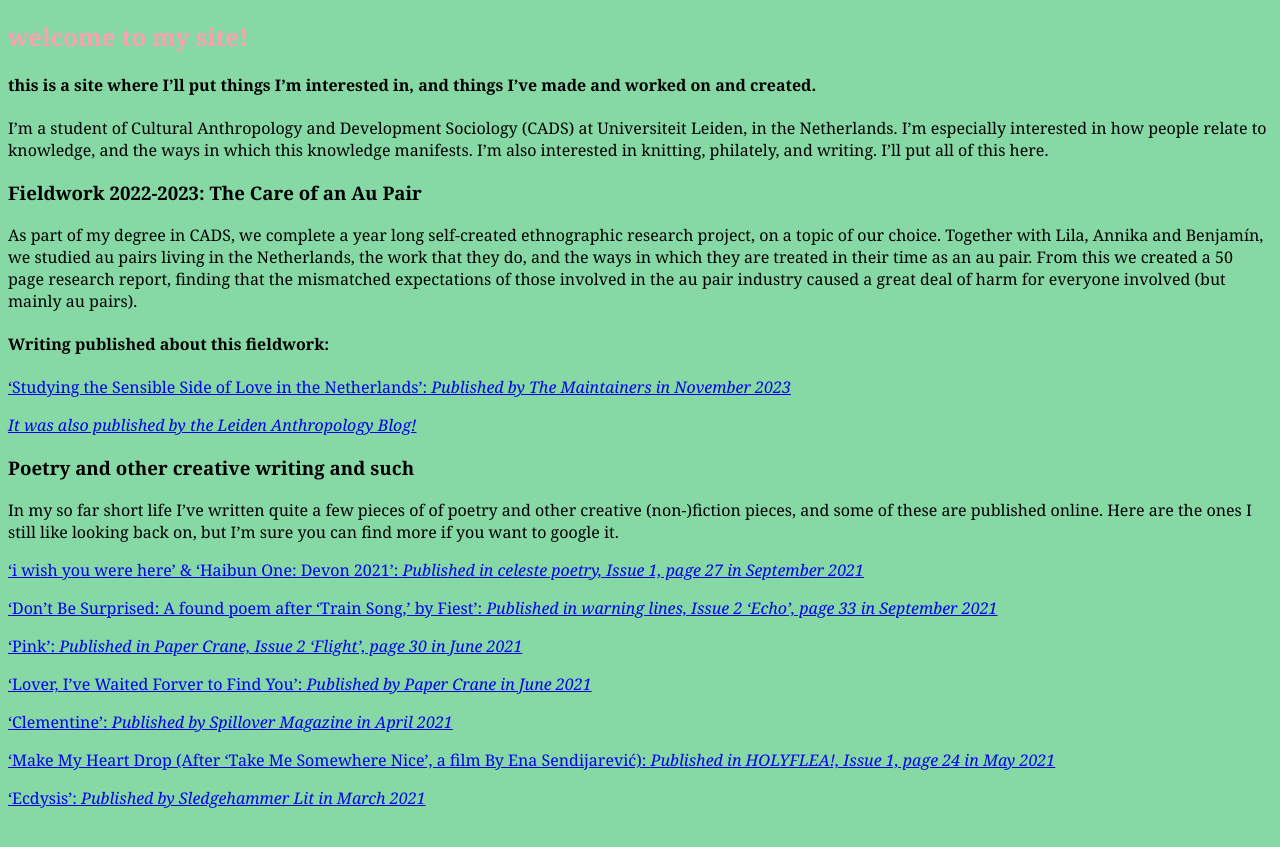
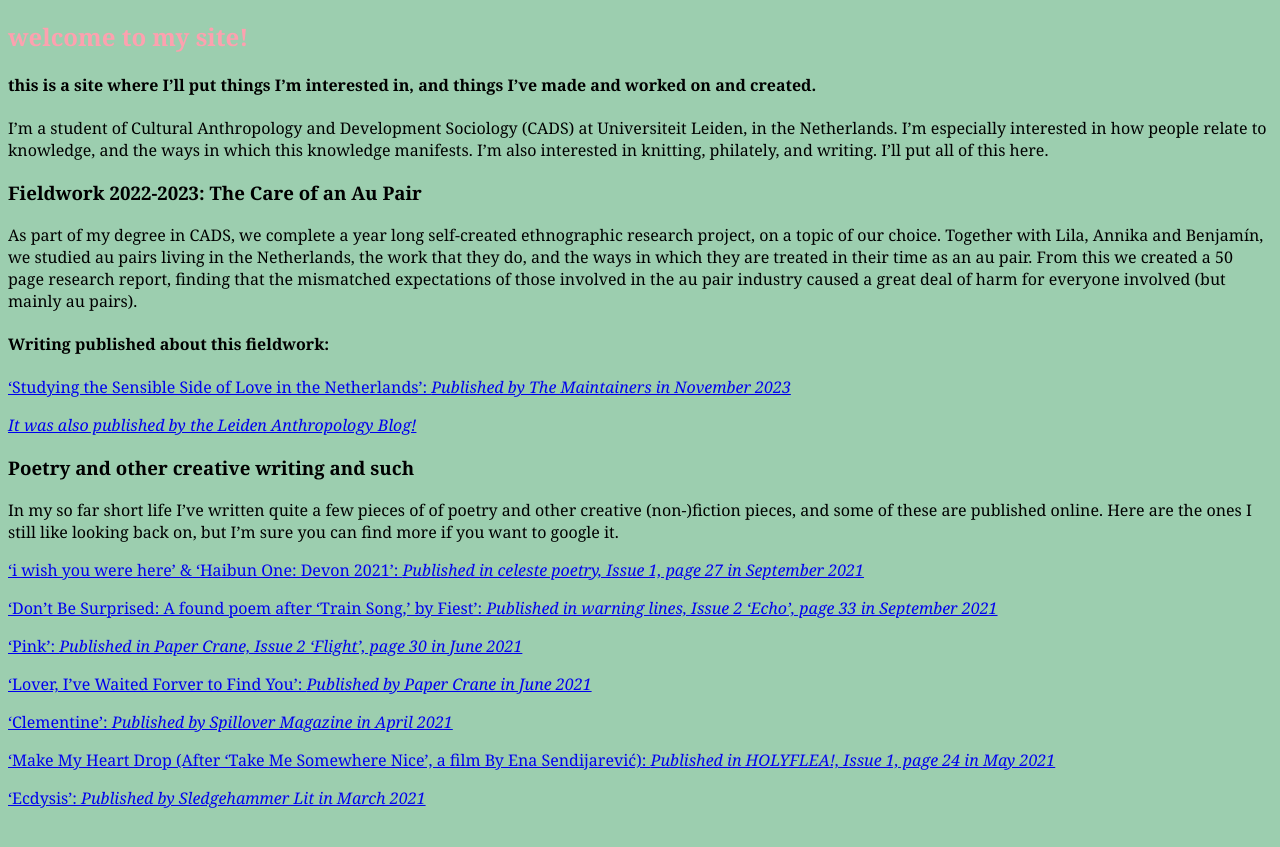
Before and after one commit to hollyz1jderveld/hollyz1jderveld.github.io, a Jekyll site: the page built from index.md, in a window 1280 px wide. Shown: the top 847 px of the page. Built offline with Jekyll 4.4.1, drawn with Linux system fonts in a browser that asks for light colours; our own code applies the rules of GitHub Pages for plain Markdown files.

Commit message:
plsplspls

```diff
--- a/assets/css/style.css
+++ b/assets/css/style.css
@@ -1,7 +1,7 @@
 /* @import "{{ minima }}"; */
 
 body {
-    background-color: #86d8a5; /* Replace #ADD8E6 with your desired color code */
+    background-color: #9cceaf; /* Replace #ADD8E6 with your desired color code */
     font-family: 'Georgia';
 
 }
```
